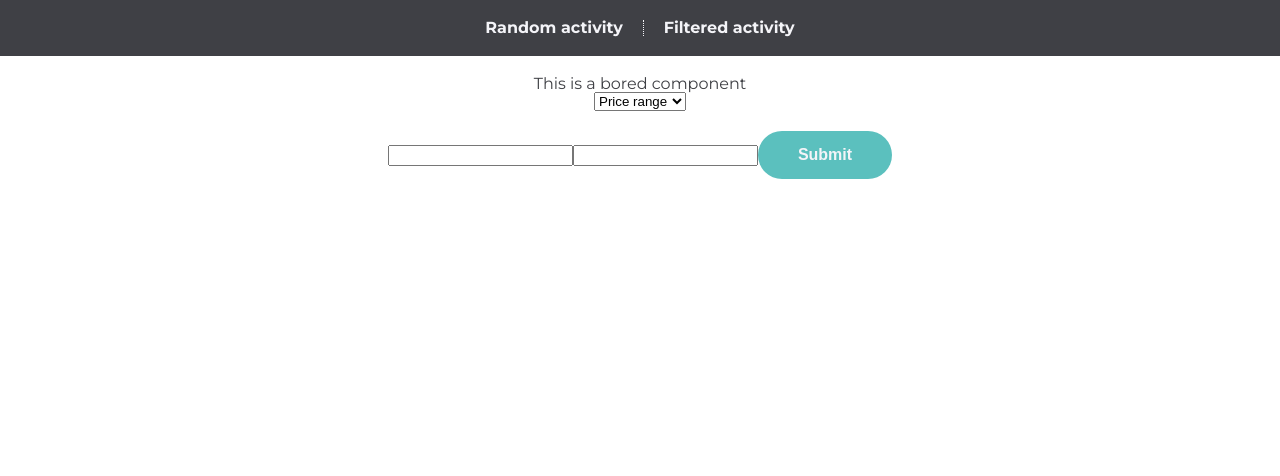
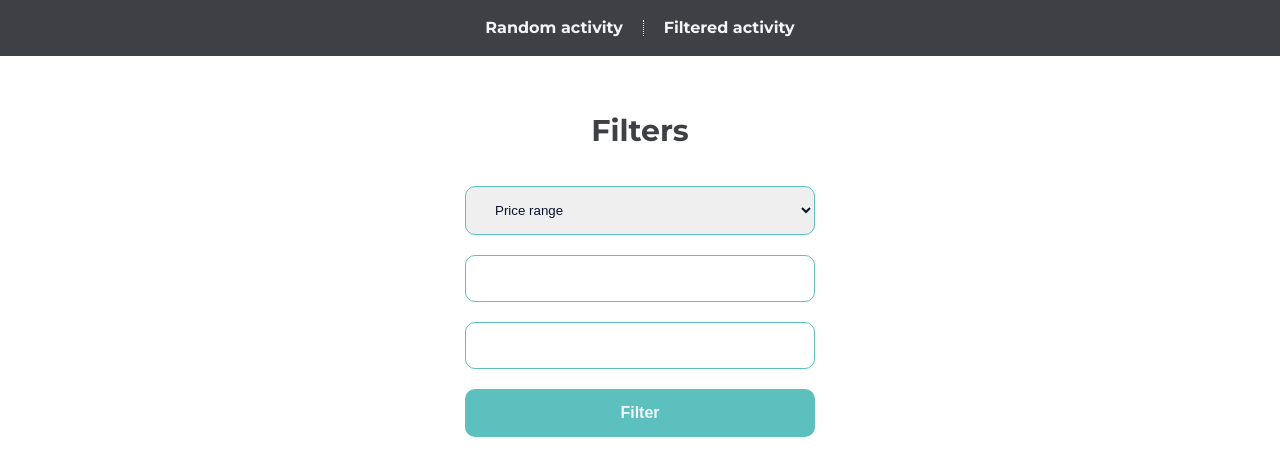
Before and after one commit to twinscom/frontend-test-task, a React (Create React App) app: page /filter in a window 1280 px wide. Shown: the top 476 px of the page. Built offline with nearby package versions, Linux system fonts and the light colour scheme.

Commit message:
Renamed component, some changes in styles, changes on structure

```diff
--- a/src/App.js
+++ b/src/App.js
@@ -1,5 +1,5 @@
 import React from 'react';
-import Display from './components/activities';
+import Activity from './components/activities';
 import { BrowserRouter as Router, Route, Link } from "react-router-dom";
 import styled from 'styled-components';
 import FilteredActivites from './components/filteredActivites';
@@ -61,7 +61,7 @@ const App = () => (
 			<main>
 				<Container>
 					<Centered>
-						<Route path="/" exact render={() => <Display />} />
+						<Route path="/" exact render={() => <Activity />} />
 						<Route path="/filter/" component={FilteredActivites} />
 					</Centered>
 				</Container>
--- a/src/components/Activities.js
+++ b/src/components/Activities.js
@@ -1,7 +1,7 @@
 import React, { useState } from 'react';
 import axios from 'axios';
 import styled from 'styled-components';
-import { Button } from './commonData';
+import { Button, Headline } from './commonData';
 
 const ActivityWrap = styled.div`
     border-radius: 20px;
@@ -30,7 +30,7 @@ const Key = styled.div`
     margin-bottom: 20px !important;
 `
 const Type = styled.div`
-
+    text-align: left;
 `
 const PriceWrap = styled.div`
     text-align: center;
@@ -42,11 +42,8 @@ const Price = styled.span`
 const PreambulaText = styled.div`
     line-height: 26px;
     margin-bottom: 20px;
-`
-const PreambulaHeader = styled.h1`
-    font-size: 30px;
-    font-weight: 700;
-    margin: 40px 0;
+    margin: 0 auto;
+    margin-bottom: 20px;
 `
 // const Preambula = () => {
 //     return (
@@ -58,7 +55,7 @@ const PreambulaHeader = styled.h1`
 //     )
 // }
 
-function Display() {
+function Activity() {
 
     // TODO make DATA obj global
     const [data, setData] = useState({});
@@ -72,25 +69,24 @@ function Display() {
         setClickCount(clickCount + 1);
     }
 
-    if (Object.keys(data).length === 0) {
+    // if (Object.keys(data).length === 0) {
+    //     return (
+    //         <>
+    //             {/* TODO refactoring: remove duplicate code */}
+    //             <Headline>WhattodoApp</Headline>
+    //             <PreambulaText>Don't know what to do? We'll help you! Just click the button and you'll see the possible variant for your vocation...</PreambulaText>
+    //             <Button onClick={getRandomActivity}>Random</Button>
+    //         </>
+    //     )
+    // } else {
         return (
             <>
                 {/* TODO refactoring: remove duplicate code */}
-                <PreambulaHeader>WhattodoApp</PreambulaHeader>
-                <PreambulaText>Don't know what to do? We'll help you! Just click the button and you'll see the possible variant for your vocation...</PreambulaText>
-                <Button onClick={getRandomActivity}>Random</Button>
-            </>
-        )
-    } else {
-        return (
-            <>
-                {/* TODO refactoring: remove duplicate code */}
-                <PreambulaHeader>WhattodoApp</PreambulaHeader>
-                <PreambulaText>Don't like that? Click... ;-)</PreambulaText>
+                <Headline>WhattodoApp</Headline>
+                <PreambulaText>{Object.keys(data).length === 0 ? `Don't know what to do? We'll help you! Just click the button and you'll see the possible variant for your vocation...` : `Don't like that? Click... ;-)`}</PreambulaText>
                 <Button onClick={getRandomActivity} style={{ marginBottom: '20px' }}>Random</Button>
 
-
-                <ActivityWrap style={{ backgroundColor: '#3F4045', color: '#F4F4F8' }}>
+                <ActivityWrap style={{ backgroundColor: '#3F4045', color: '#F4F4F8' }} className={Object.keys(data).length === 0 ? 'display-none' : ''}>
                     <ActivityHeader>{data.activity}</ActivityHeader>
                     <Key>
                         id: {data.key}
@@ -111,7 +107,7 @@ function Display() {
                 </ActivityWrap>
             </>
         )
-    }
+    // }
 }
 
-export default Display;
+export default Activity;
--- a/src/components/commonData.js
+++ b/src/components/commonData.js
@@ -11,7 +11,7 @@ import styled, { createGlobalStyle } from 'styled-components';
 
 const Button = styled.button`
     padding: 15px 40px;
-    border-radius: 50px;
+    border-radius: 10px;
     font-weight: 700;
     font-size: 16px;
     background-color: #5BC0BE;
@@ -19,6 +19,7 @@ const Button = styled.button`
     color: #F4F4F8;
     cursor: pointer;
     transition: all .5s;
+	width: 100%;
 
     &:hover{
         background-color: #0B132B;
@@ -100,5 +101,10 @@ const GlobalStyle = createGlobalStyle`
 		}
 	}
 `
+const Headline = styled.h1`
+    font-size: 30px;
+    font-weight: 700;
+    margin: 40px 0;
+`
 export default GlobalStyle;
-export { Button };
+export { Button, Headline};
--- a/src/components/filteredActivites.js
+++ b/src/components/filteredActivites.js
@@ -1,11 +1,38 @@
 import React, { useState } from 'react';
 // import axios from 'axios';
 import styled from 'styled-components';
+import { Button, Headline } from './commonData'
 
-const SelectWrap = styled.div`
-margin-bottom: 20px;
+const FilterBlock = styled.div`
+    display: flex;
+    flex-direction: column;
+    margin: 0 auto;
+    max-width: 350px;
 `
-const QueryType = styled.div``
+const Input = styled.input`
+    margin: 0 auto 20px;
+    border-radius: 10px;
+    padding: 15px 25px;
+    border: 1px solid #5BC0BE;
+    transition: all .5s;
+    color: #0B132B;
+    width: 100%;
+    &:active,&:focus{
+        border-color:#0B132B;
+    }
+`
+const Select = styled.select`
+    margin: 0 auto 20px;
+    border-radius: 10px;
+    padding: 15px 25px;
+    border: 1px solid #5BC0BE;
+    transition: all .5s;
+    color: #0B132B;
+    width: 100%;
+    &:active,&:focus{
+        border-color: #0B132B;
+    }
+`
 
 const FilterContent = () => {
     let [filterType, setfilterType] = useState('priceRange');
@@ -34,29 +61,31 @@ const FilterContent = () => {
 
     }
 
+    function onlyDigits(e) {
+        // e.target.value = e.target.value.replace();
+    }
+
     return (
         <>
-            <SelectWrap>
-                <select value={filterType} onChange={handleChange}>
+            <FilterBlock className="filterBlock">
+                <Select value={filterType} onChange={handleChange}>
                     <option value="priceRange">Price range</option>
                     <option value="participants">Participants</option>
-                </select>
-            </SelectWrap>
+                </Select>
 
-            <QueryType>
-                <div className="filterBlock">
-                    <form onSubmit={getActivity}>
-                        <input type="text"
-                            value={firstValue}
-                            onChange={e => setFirstValue(e.target.value)} />
-                        <input type="text"
-                            value={secondValue}
-                            onChange={e => setSecondValue(e.target.value)}
-                            className={filterType === 'priceRange' ? '' : 'display-none'} />
-                        <input className='btn' type="submit" />
-                    </form>
-                </div>
-            </QueryType>
+                <Input type="number"
+                    min='0' max='1' step='0.01'
+                    value={firstValue}
+                    onChange={e => setFirstValue(e.target.value)}
+                    onKeyDown={onlyDigits} />
+                <Input type="number"
+                    min='0' max='1' step='0.01'
+                    value={secondValue}
+                    onChange={e => setSecondValue(e.target.value)}
+                    onKeyDown={onlyDigits}
+                    className={filterType === 'priceRange' ? '' : 'display-none'} />
+                <Button onClick={getActivity} style={{ margin: '0 auto' }}>Filter</Button>
+            </FilterBlock>
 
             {/* <Button>Apply filter</Button> */}
         </>
@@ -68,7 +97,7 @@ const FilteredActivites = () => {
 
     return (
         <>
-            <h1>This is a bored component</h1>
+            <Headline>Filters</Headline>
             <FilterContent />
         </>
     )
```
